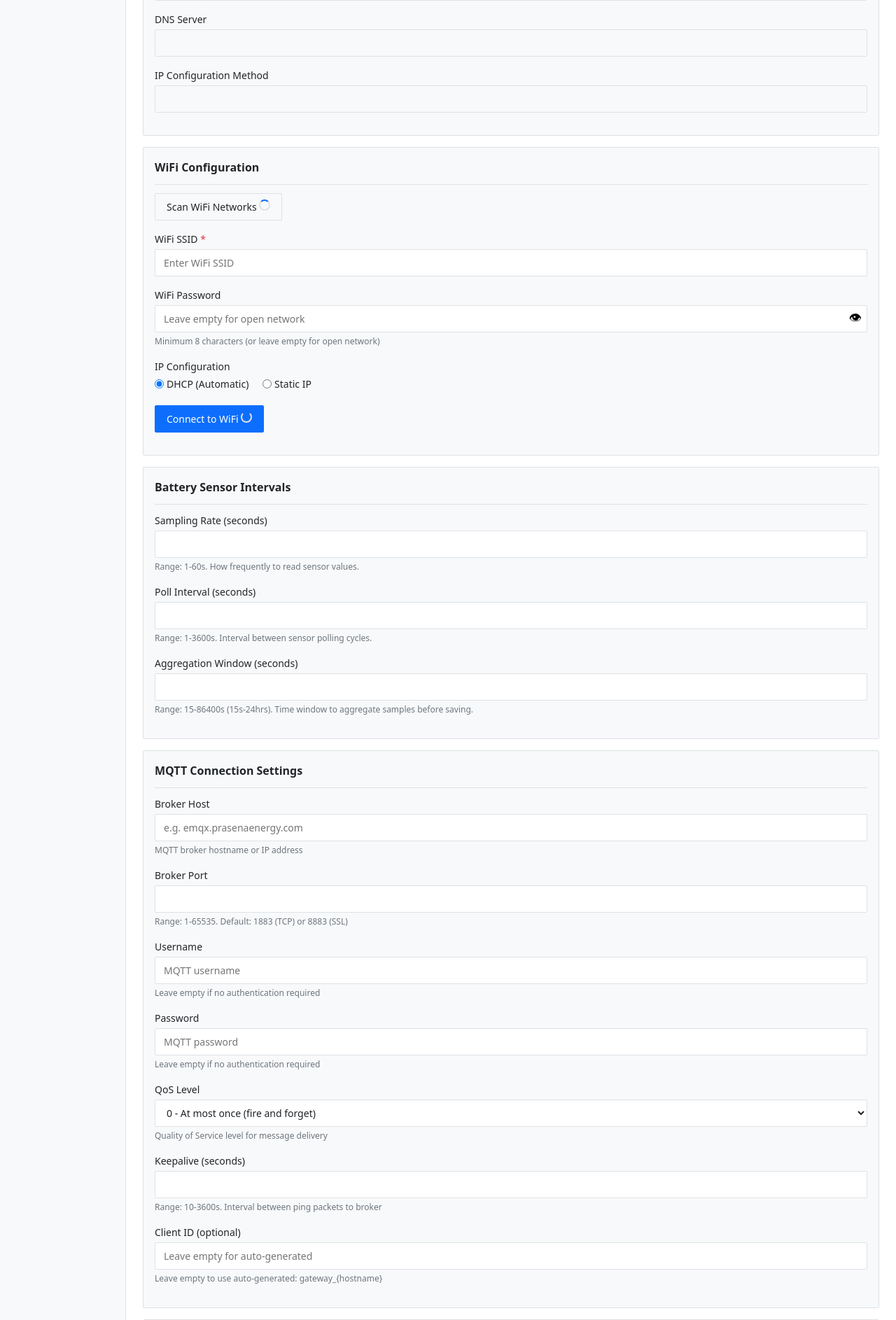
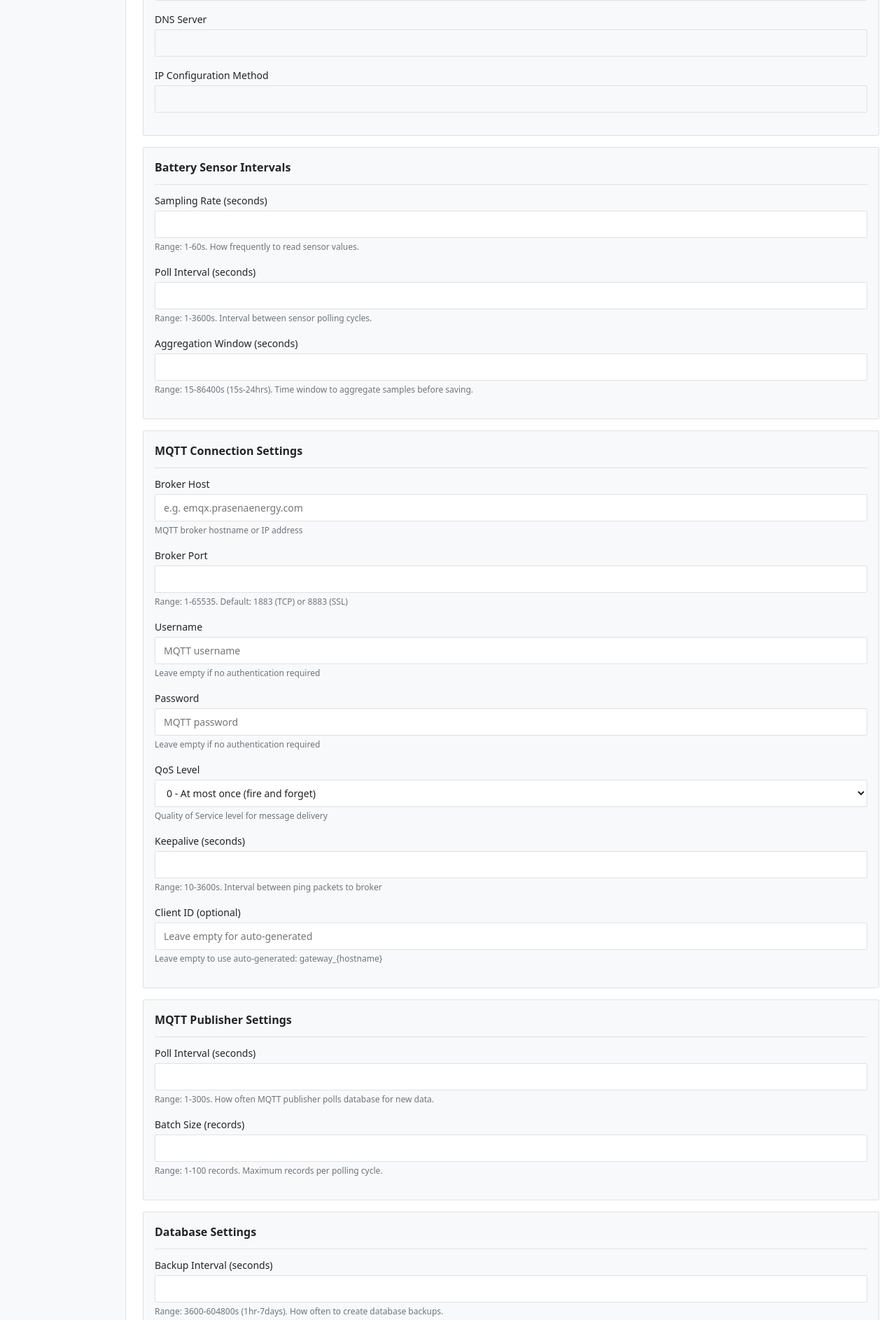
Before and after one commit to TensaiProject/Gateway-Prasena, a Flask app: template weatherstation/web/templates/settings.html in a window 1280 px wide. Shown: the part 523-2409 px from the top of the page at 70% size. Run offline with Flask 3, Linux system fonts and the light colour scheme; the template is opened without the code that fills it, so the values that code supplies are empty.

Commit message:
Remove WiFi configuration UI from web admin settings
Removed WiFi configuration panel as it cannot be reliably used.
Now only displays read-only network information (SSID, IP, Gateway, DNS).

Changes:
- Removed WiFi Configuration panel from settings.html (84 lines)
- Removed WiFi scan and connect functions from settings.js (217 lines)
- Kept Network Information panel (read-only display)

Settings page now shows:
- Network Information (read-only: WiFi SSID, IP, Gateway, DNS, IP method)
- Battery Sensor Intervals
- MQTT Connection & Publisher Settings
- Database Settings

WiFi/network changes should be done via direct SSH/nmcli commands or
via router configuration.

🤖 Generated with [Claude Code](https://claude.com/claude-code)

Co-Authored-By: Claude <noreply@anthropic.com>

```diff
--- a/weatherstation/web/static/js/settings.js
+++ b/weatherstation/web/static/js/settings.js
@@ -7,7 +7,6 @@
 document.addEventListener('DOMContentLoaded', function() {
     loadNetworkInfo();
     loadSettings();
-    initWiFiHandlers();
 });
 
 /**
@@ -43,222 +42,6 @@ async function loadNetworkInfo() {
         }
     } catch (error) {
         console.error('Failed to load network info:', error);
-    }
-}
-
-/**
- * Initialize WiFi configuration handlers
- */
-function initWiFiHandlers() {
-    // Password toggle
-    const passwordToggle = document.getElementById('wifi-password-toggle');
-    const passwordInput = document.getElementById('wifi-password');
-
-    passwordToggle.addEventListener('click', function() {
-        if (passwordInput.type === 'password') {
-            passwordInput.type = 'text';
-            passwordToggle.textContent = '👁️‍🗨️';
-        } else {
-            passwordInput.type = 'password';
-            passwordToggle.textContent = '👁';
-        }
-    });
-
-    // IP mode toggle
-    const ipModeDhcp = document.getElementById('ip-mode-dhcp');
-    const ipModeStatic = document.getElementById('ip-mode-static');
-    const staticFields = document.getElementById('static-ip-fields');
-
-    ipModeDhcp.addEventListener('change', function() {
-        if (this.checked) {
-            staticFields.classList.add('hidden');
-        }
-    });
-
-    ipModeStatic.addEventListener('change', function() {
-        if (this.checked) {
-            staticFields.classList.remove('hidden');
-        }
-    });
-
-    // WiFi Scan button
-    const scanBtn = document.getElementById('wifi-scan-btn');
-    scanBtn.addEventListener('click', scanWiFiNetworks);
-
-    // WiFi Connect button
-    const connectBtn = document.getElementById('wifi-connect-btn');
-    connectBtn.addEventListener('click', connectToWiFi);
-}
-
-/**
- * Scan for available WiFi networks
- */
-async function scanWiFiNetworks() {
-    const scanBtn = document.getElementById('wifi-scan-btn');
-    const scanText = document.getElementById('wifi-scan-text');
-    const scanSpinner = document.getElementById('wifi-scan-spinner');
-    const networksList = document.getElementById('wifi-networks-list');
-    const networksContainer = document.getElementById('wifi-networks-container');
-
-    // Show loading state
-    scanBtn.disabled = true;
-    scanText.textContent = 'Scanning...';
-    scanSpinner.classList.remove('hidden');
-
-    try {
-        const response = await fetch('/api/wifi/scan');
-        const data = await response.json();
-
-        if (data.success && data.data.length > 0) {
-            // Clear previous results
-            networksContainer.innerHTML = '';
-
-            // Populate networks list
-            data.data.forEach(network => {
-                const networkDiv = document.createElement('div');
-                networkDiv.style.cssText = 'padding: var(--space-sm); margin-bottom: var(--space-xs); border-radius: var(--radius-sm); cursor: pointer; border: 1px solid transparent;';
-                networkDiv.onmouseover = () => networkDiv.style.background = 'var(--color-bg-secondary)';
-                networkDiv.onmouseout = () => networkDiv.style.background = 'transparent';
-
-                // Signal strength indicator
-                let signalBars = '';
-                if (network.signal >= 75) signalBars = '▂▄▆█';
-                else if (network.signal >= 50) signalBars = '▂▄▆';
-                else if (network.signal >= 25) signalBars = '▂▄';
-                else signalBars = '▂';
-
-                // Security icon
-                const securityIcon = network.security && network.security !== 'Open' ? '🔒' : '🔓';
-
-                networkDiv.innerHTML = `
-                    <div style="display: flex; justify-content: space-between; align-items: center;">
-                        <div>
-                            <strong>${network.ssid}</strong>
-                            <span style="margin-left: var(--space-sm); color: var(--color-text-muted);">${securityIcon}</span>
-                        </div>
-                        <div style="display: flex; align-items: center; gap: var(--space-sm);">
-                            <span style="font-size: 12px; color: var(--color-text-muted);">${signalBars}</span>
-                            <span style="font-size: 12px; color: var(--color-text-muted);">${network.signal}%</span>
-                        </div>
-                    </div>
-                `;
-
-                // Click to select network
-                networkDiv.addEventListener('click', function() {
-                    document.getElementById('wifi-ssid').value = network.ssid;
-
-                    // Highlight selected network
-                    networksContainer.querySelectorAll('div').forEach(div => {
-                        div.style.borderColor = 'transparent';
-                    });
-                    networkDiv.style.borderColor = 'var(--color-primary)';
-                });
-
-                networksContainer.appendChild(networkDiv);
-            });
-
-            // Show networks list
-            networksList.classList.remove('hidden');
-        } else {
-            alert('No WiFi networks found. Please try again.');
-        }
-    } catch (error) {
-        console.error('WiFi scan failed:', error);
-        alert('Failed to scan WiFi networks. Please try again.');
-    } finally {
-        // Reset button state
-        scanBtn.disabled = false;
-        scanText.textContent = 'Scan WiFi Networks';
-        scanSpinner.classList.add('hidden');
-    }
-}
-
-/**
- * Connect to WiFi network
- */
-async function connectToWiFi() {
-    const ssid = document.getElementById('wifi-ssid').value.trim();
-    const password = document.getElementById('wifi-password').value;
-    const ipMethod = document.querySelector('input[name="ip-config-mode"]:checked').value;
-
-    // Validation
-    if (!ssid) {
-        alert('Please enter WiFi SSID');
-        return;
-    }
-
-    if (password && password.length < 8) {
-        alert('Password must be at least 8 characters');
-        return;
-    }
-
-    // Get static IP fields if selected
-    let requestData = {
-        ssid: ssid,
-        password: password,
-        ip_method: ipMethod
-    };
-
-    if (ipMethod === 'static') {
-        const ipAddress = document.getElementById('wifi-ip-address').value.trim();
-        const gateway = document.getElementById('wifi-gateway').value.trim();
-        const netmask = document.getElementById('wifi-netmask').value.trim();
-        const dns = document.getElementById('wifi-dns').value.trim();
-
-        if (!ipAddress || !gateway) {
-            alert('IP Address and Gateway are required for static IP');
-            return;
-        }
-
-        requestData.ip_address = ipAddress;
-        requestData.gateway = gateway;
-        requestData.netmask = netmask;
-        requestData.dns = dns;
-    }
-
-    // Show loading state
-    const connectBtn = document.getElementById('wifi-connect-btn');
-    const connectText = document.getElementById('wifi-connect-text');
-    const connectSpinner = document.getElementById('wifi-connect-spinner');
-
-    connectBtn.disabled = true;
-    connectText.textContent = `Connecting to ${ssid}...`;
-    connectSpinner.classList.remove('hidden');
-
-    try {
-        const response = await fetch('/api/config/wifi', {
-            method: 'PUT',
-            headers: {
-                'Content-Type': 'application/json'
-            },
-            body: JSON.stringify(requestData)
-        });
-
-        const data = await response.json();
-
-        if (data.success) {
-            // Success notification with new IP
-            const newIp = data.data.ip_address || 'Unknown';
-            const message = `✓ Successfully connected to ${ssid}\n\nNew IP Address: ${newIp}`;
-
-            alert(message);
-
-            // Reload network info to show new values
-            await loadNetworkInfo();
-
-            // Clear password field
-            document.getElementById('wifi-password').value = '';
-        } else {
-            alert(`Failed to connect to WiFi: ${data.error}`);
-        }
-    } catch (error) {
-        console.error('WiFi connection failed:', error);
-        alert('Failed to connect to WiFi. Please check your credentials and try again.');
-    } finally {
-        // Reset button state
-        connectBtn.disabled = false;
-        connectText.textContent = 'Connect to WiFi';
-        connectSpinner.classList.add('hidden');
     }
 }
 
--- a/weatherstation/web/templates/settings.html
+++ b/weatherstation/web/templates/settings.html
@@ -44,90 +44,6 @@
             <div class="form-group">
                 <label>IP Configuration Method</label>
                 <input type="text" id="current-ip-method" readonly style="background: var(--color-bg-secondary); cursor: not-allowed; text-transform: uppercase;">
-            </div>
-        </div>
-    </div>
-
-    <!-- WiFi Configuration -->
-    <div class="panel">
-        <div class="panel-header">WiFi Configuration</div>
-        <div class="panel-body">
-            <!-- Scan WiFi Networks -->
-            <div class="form-group">
-                <button type="button" class="btn btn-ghost" id="wifi-scan-btn">
-                    <span id="wifi-scan-text">Scan WiFi Networks</span>
-                    <span class="spinner spinner-sm hidden" id="wifi-scan-spinner"></span>
-                </button>
-            </div>
-
-            <!-- Available Networks (Hidden initially) -->
-            <div id="wifi-networks-list" class="hidden" style="margin-bottom: var(--space-lg);">
-                <label>Available Networks (click to select)</label>
-                <div id="wifi-networks-container" style="max-height: 200px; overflow-y: auto; border: 1px solid var(--color-border); border-radius: var(--radius-md); padding: var(--space-sm);">
-                    <!-- Networks will be populated here -->
-                </div>
-            </div>
-
-            <!-- WiFi SSID -->
-            <div class="form-group">
-                <label for="wifi-ssid">WiFi SSID <span style="color: var(--color-danger);">*</span></label>
-                <input type="text" id="wifi-ssid" placeholder="Enter WiFi SSID" required>
-            </div>
-
-            <!-- WiFi Password -->
-            <div class="form-group">
-                <label for="wifi-password">WiFi Password</label>
-                <div style="position: relative;">
-                    <input type="password" id="wifi-password" placeholder="Leave empty for open network" style="padding-right: 40px;">
-                    <button type="button" id="wifi-password-toggle" style="position: absolute; right: 8px; top: 50%; transform: translateY(-50%); background: none; border: none; cursor: pointer; font-size: 18px;">👁</button>
-                </div>
-                <span class="form-text">Minimum 8 characters (or leave empty for open network)</span>
-            </div>
-
-            <!-- IP Configuration Mode -->
-            <div class="form-group">
-                <label>IP Configuration</label>
-                <div>
-                    <label style="display: inline-flex; align-items: center; margin-right: var(--space-lg);">
-                        <input type="radio" name="ip-config-mode" value="dhcp" checked id="ip-mode-dhcp">
-                        DHCP (Automatic)
-                    </label>
-                    <label style="display: inline-flex; align-items: center;">
-                        <input type="radio" name="ip-config-mode" value="static" id="ip-mode-static">
-                        Static IP
-                    </label>
-                </div>
-            </div>
-
-            <!-- Static IP Fields (Hidden by default) -->
-            <div id="static-ip-fields" class="hidden">
-                <div class="form-group">
-                    <label for="wifi-ip-address">IP Address <span style="color: var(--color-danger);">*</span></label>
-                    <input type="text" id="wifi-ip-address" placeholder="e.g. 192.168.1.100">
-                </div>
-
-                <div class="form-group">
-                    <label for="wifi-gateway">Gateway <span style="color: var(--color-danger);">*</span></label>
-                    <input type="text" id="wifi-gateway" placeholder="e.g. 192.168.1.1">
-                </div>
-
-                <div class="form-group">
-                    <label for="wifi-netmask">Subnet Mask</label>
-                    <input type="text" id="wifi-netmask" value="255.255.255.0" placeholder="e.g. 255.255.255.0">
-                </div>
-
-                <div class="form-group">
-                    <label for="wifi-dns">DNS Server</label>
-                    <input type="text" id="wifi-dns" value="8.8.8.8" placeholder="e.g. 8.8.8.8">
-                </div>
-            </div>
-
-            <!-- Connect Button -->
-            <div class="form-group">
-                <button type="button" class="btn btn-primary" id="wifi-connect-btn">
-                    <span id="wifi-connect-text">Connect to WiFi</span>
-                    <span class="spinner spinner-sm hidden" id="wifi-connect-spinner"></span>
-                </button>
             </div>
         </div>
     </div>
```
